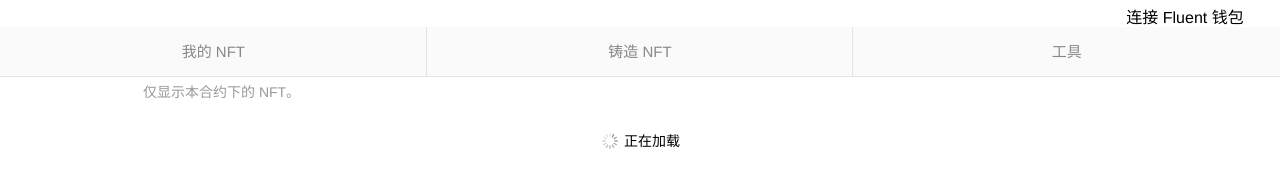
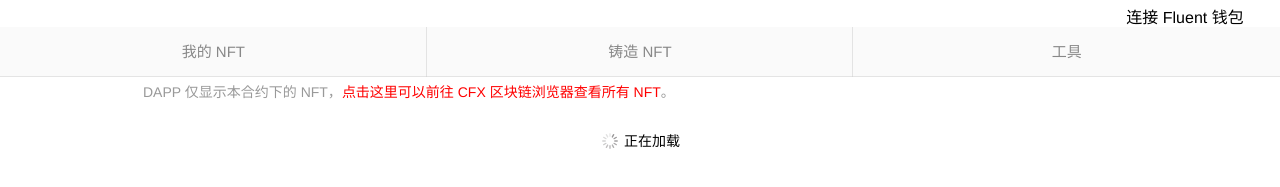
Before and after one commit to PandaManPMC/dapp, a plain HTML site: page confluxnft/index.html in a window 1280 px wide. Shown: the part 77-264 px from the top of the page. Drawn offline with Linux system fonts and the light colour scheme.

Commit message:
首页增加导航到区块链浏览器

```diff
--- a/confluxnft/index.html
+++ b/confluxnft/index.html
@@ -79,7 +79,7 @@
         <div class="weui-tab__bd">
             <div id="tab1" class="weui-tab__bd-item weui-tab__bd-item--active">
                 <div class="pagelayout">
-                    <div class="weui-cells__tips">仅显示本合约下的 NFT。</div>
+                    <div class="weui-cells__tips">DAPP 仅显示本合约下的 NFT，<a target="_blank" style="color: red;" href="https://confluxscan.io/nft-checker" id="opennftchecker2">点击这里可以前往 CFX 区块链浏览器查看所有 NFT</a>。</div>
                     <div class="weui-cells__tips" id="nftcountmsg"></div>
                     <div>
                         <div id="nftlist" class="weui-grids"></div>
@@ -202,6 +202,8 @@
         conflux.request({method: "cfx_requestAccounts"}).then(accounts => {
             currentAccount = accounts[0];
             $('#opennftchecker').attr({ href: 'https://confluxscan.io/nft-checker/' + currentAccount});
+            $('#opennftchecker2').attr({ href: 'https://confluxscan.io/nft-checker/' + currentAccount});
+
             viewAccount();
             // init contract object
             initMyContract(function(){
```
